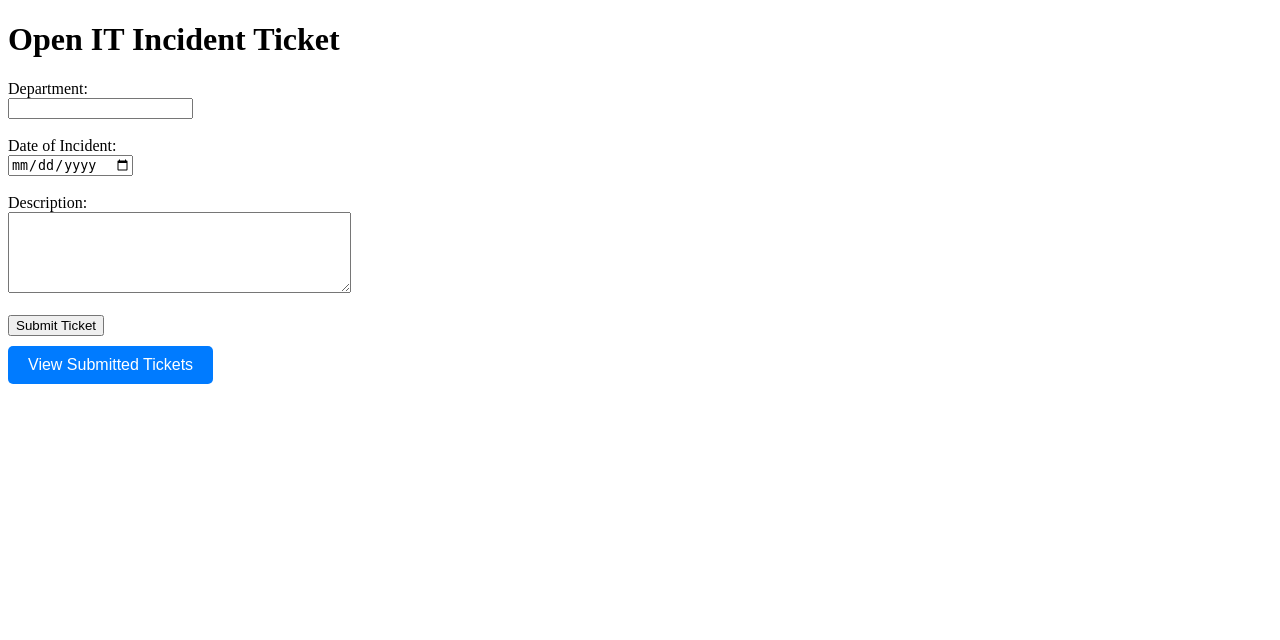
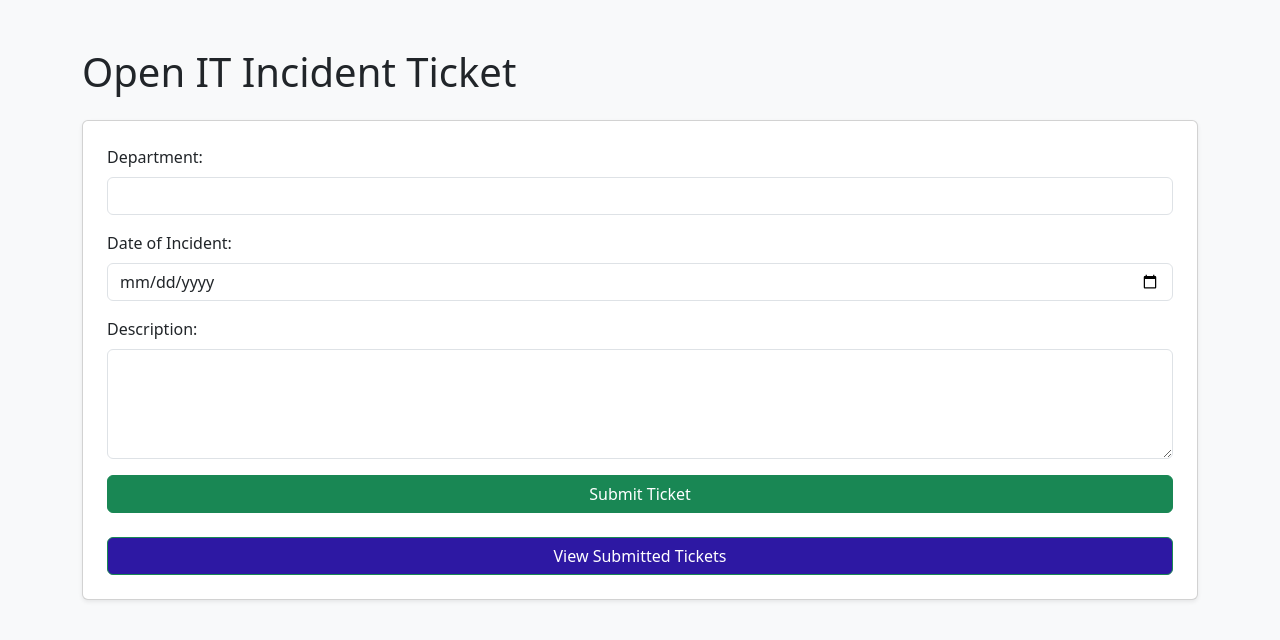
Before and after one commit to inspedralbes/projecte-1daw-24-25-daw1pjromanagustincooked, a PHP site: page /ticket_form.php in a window 1280 px wide. Shown: the top 640 px of the page. Run offline with PHP 8.4, Linux system fonts and the light colour scheme.

Commit message:
Bootstrap connected, reconfigurado el success page

```diff
--- a/app/ticket_form.php
+++ b/app/ticket_form.php
@@ -12,54 +12,73 @@ try {
     die("Database connection failed: " . $e->getMessage());
 }
 
-// Handle form submission
+$ticket_submitted = false;
+$submitted_data = [];
+
 if ($_SERVER["REQUEST_METHOD"] == "POST") {
     $department = $_POST['department'];
     $incident_date = $_POST['incident_date'];
     $description = $_POST['description'];
 
-    // Insert the ticket into the database
     $stmt = $pdo->prepare("INSERT INTO incidents (department, incident_date, description) VALUES (?, ?, ?)");
     $stmt->execute([$department, $incident_date, $description]);
 
-    echo "<h1>Ticket Submitted!</h1>";
-    echo "<p><strong>Department:</strong> $department</p>";
-    echo "<p><strong>Date of Incident:</strong> $incident_date</p>";
-    echo "<p><strong>Description:</strong><br>" . nl2br(htmlspecialchars($description)) . "</p>";
-    echo '<p><a href="ticket_form.php">Submit another ticket</a></p>';
-    exit();
+    $ticket_submitted = true;
+    $submitted_data = [
+        'department' => $department,
+        'incident_date' => $incident_date,
+        'description' => $description
+    ];
 }
 ?>
-
 <!DOCTYPE html>
 <html lang="en">
 <head>
     <meta charset="UTF-8">
     <title>Open IT Incident Ticket</title>
+    <link href="https://cdn.jsdelivr.net/npm/bootstrap@5.3.0/dist/css/bootstrap.min.css" rel="stylesheet">
 </head>
-<body>
-    <h1>Open IT Incident Ticket</h1>
-    <form action="ticket_form.php" method="post">
-        <label for="department">Department:</label><br>
-        <input type="text" id="department" name="department" required><br><br>
+<body class="bg-light">
+<div class="container mt-5">
 
-        <label for="incident_date">Date of Incident:</label><br>
-        <input type="date" id="incident_date" name="incident_date" required><br><br>
+    <?php if ($ticket_submitted): ?>
+        <div class="alert alert-success">
+            <h4 class="alert-heading">Ticket Submitted Successfully!</h4>
+            <p><strong>Department:</strong> <?= htmlspecialchars($submitted_data['department']) ?></p>
+            <p><strong>Date of Incident:</strong> <?= htmlspecialchars($submitted_data['incident_date']) ?></p>
+            <p><strong>Description:</strong><br><?= nl2br(htmlspecialchars($submitted_data['description'])) ?></p>
+            <hr>
+            <a href="ticket_form.php" class="btn btn-primary">Submit Another Ticket</a>
+            <hr>
+            <a href="view_tickets.php" class="btn btn-secondary ms-2">View Submitted Tickets</a>
+        </div>
+    <?php else: ?>
 
-        <label for="description">Description:</label><br>
-        <textarea id="description" name="description" rows="5" cols="40" required></textarea><br><br>
+        <h1 class="mb-4">Open IT Incident Ticket</h1>
 
-        <input type="submit" value="Submit Ticket">
-    </form>
-    <a href="view_tickets.php" style="
-    display: inline-block;
-    margin-top: 10px;
-    padding: 10px 20px;
-    background-color: #007BFF;
-    color: white;
-    text-decoration: none;
-    border-radius: 5px;
-    font-family: sans-serif;
-">View Submitted Tickets</a>
+        <form action="ticket_form.php" method="post" class="card p-4 shadow-sm">
+            <div class="mb-3">
+                <label for="department" class="form-label">Department:</label>
+                <input type="text" id="department" name="department" class="form-control" required>
+            </div>
+
+            <div class="mb-3">
+                <label for="incident_date" class="form-label">Date of Incident:</label>
+                <input type="date" id="incident_date" name="incident_date" class="form-control" required>
+            </div>
+
+            <div class="mb-3">
+                <label for="description" class="form-label">Description:</label>
+                <textarea id="description" name="description" rows="4" class="form-control" required></textarea>
+            </div>
+
+            <button type="submit" class="btn btn-success">Submit Ticket</button>
+            <br>
+            <a href="view_tickets.php" class="btn btn-success" style="background-color:rgb(45, 24, 163);">View Submitted Tickets</a>
+        </form>
+
+    <?php endif; ?>
+
+</div>
 </body>
 </html>
```
